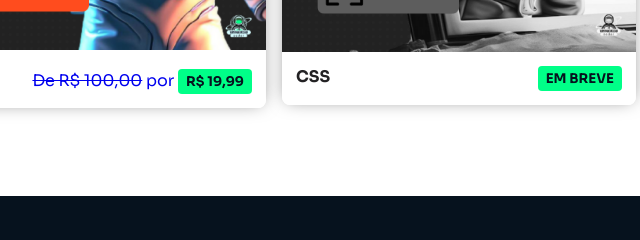
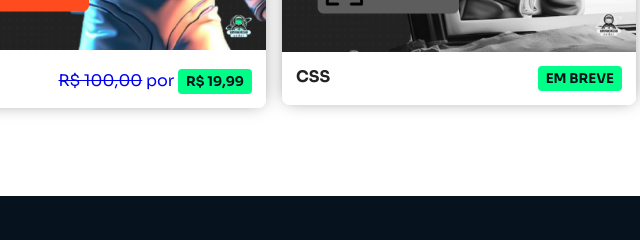
Before and after one commit to vicenttcarvalho/deploy-uc, a plain HTML site: page index.html in a window 1280 px wide. Shown: the part 1894-2134 px from the top of the page, 181-821 px from the left. Drawn offline with nearby package versions, Linux system fonts and the light colour scheme.

Commit message:
att prom2.0

```diff
--- a/index.html
+++ b/index.html
@@ -70,7 +70,7 @@
         <div class="ebook-info">
           <strong>HTML</strong>
           <a href="https://pay.kiwify.com.br/2nXFrjc" target="_blank">
-            <s>De R$ 100,00</s> por
+            <s>R$ 100,00</s> por
             <button>
               R$ 19,99
             </button>
```
